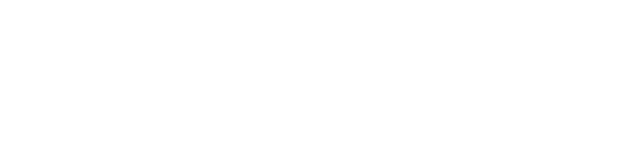
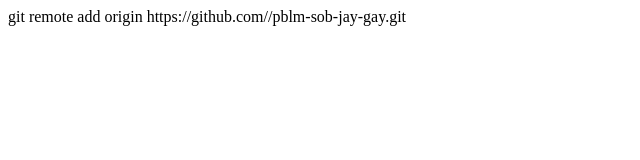
Before and after one commit to rabbihasan44/pblm-sob-jay-gay, a plain HTML site: page index.html in a window 1280 px wide. Shown: the whole page, without its empty margins (0-640 px from the left). Drawn offline with Linux system fonts and the light colour scheme.

Commit message:
first commit

```diff
--- a/index.html
+++ b/index.html
@@ -6,6 +6,6 @@
     <title>pblm sob jay gay</title>
 </head>
 <body>
-
+    git remote add origin https://github.com//pblm-sob-jay-gay.git
 </body>
 </html>
```
